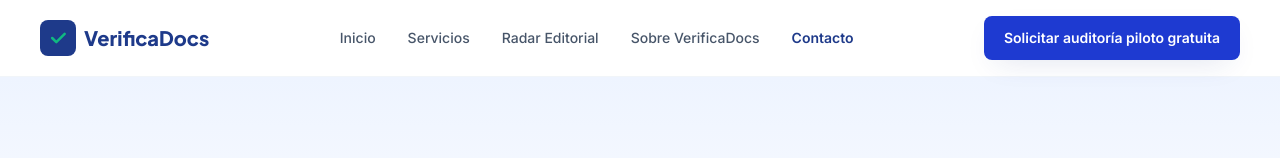
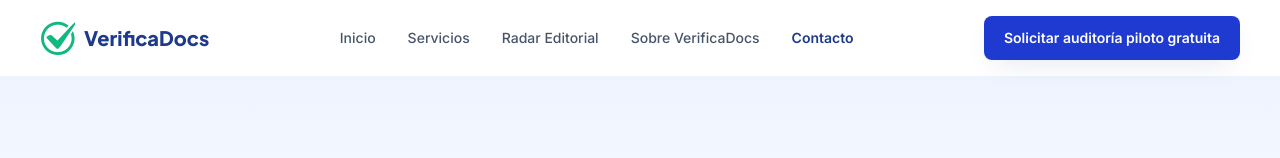
Before and after one commit to martinobenito/-verificadocs-website, a website: page public/contacto.html in a window 1280 px wide. Shown: the top 158 px of the page. Drawn offline with nearby package versions, Linux system fonts and the light colour scheme; files that its build step writes are made by us from their sources.

Commit message:
Update contacto.html : actualización de logo

```diff
--- a/public/contacto.html
+++ b/public/contacto.html
@@ -56,9 +56,7 @@
   <header class="sticky top-0 z-50 bg-white/90 backdrop-blur border-b border-slate-100">
     <div class="container-page flex items-center justify-between py-4">
       <a href="index.html" class="flex items-center gap-2 font-display font-extrabold text-brand-800 text-xl">
-        <span class="inline-flex h-9 w-9 items-center justify-center rounded-lg bg-brand-800 text-white">
-          <svg viewBox="0 0 24 24" fill="none" class="h-5 w-5" stroke="currentColor" stroke-width="3" stroke-linecap="round" stroke-linejoin="round"><path d="M5 12l5 5L20 7" stroke="#10b981"/></svg>
-        </span>
+        <img src="favicon.png" alt="Logo VerificaDocs" class="h-9 w-9 object-contain">
         VerificaDocs
       </a>
       <nav data-nav-desktop class="hidden md:flex items-center gap-8">
```
